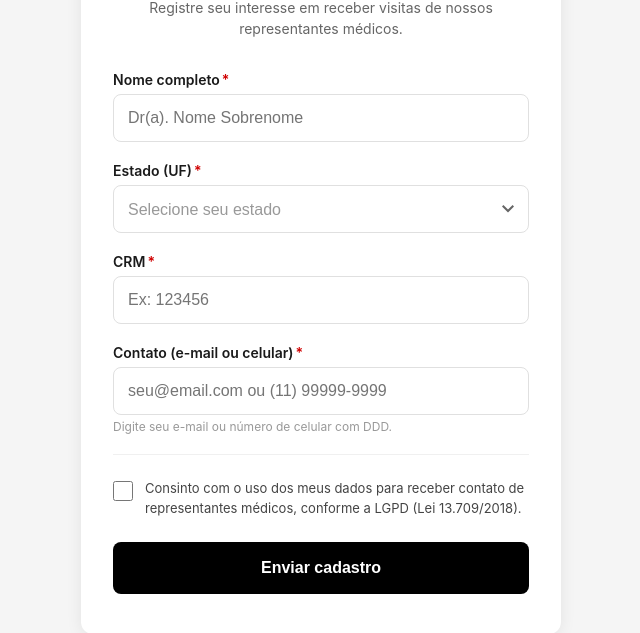
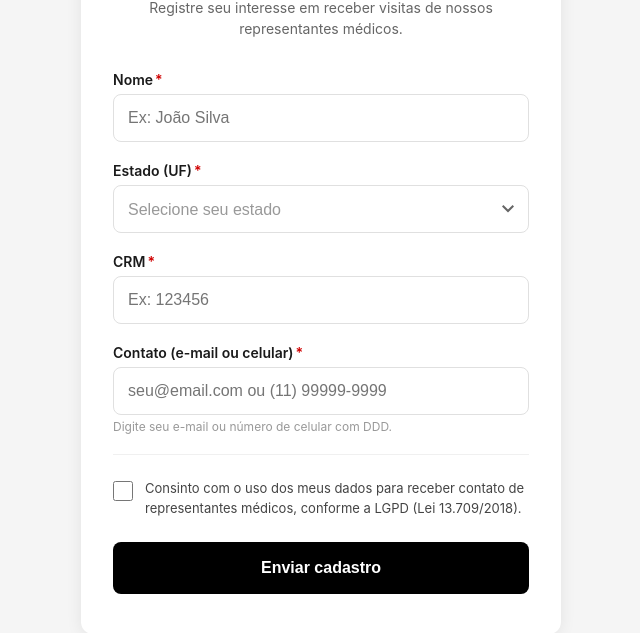
Before and after one commit to guilhermeoliveiraprincipia-dotcom/cadastro-medicos, a plain HTML site: page index.html in a window 1280 px wide. Shown: the part 123-756 px from the top of the page, without its empty margins (319-959 px from the left). Drawn offline with Linux system fonts and the light colour scheme.

Commit message:
style: alterar label para Nome e placeholder

```diff
--- a/index.html
+++ b/index.html
@@ -263,9 +263,9 @@
             <form id="registrationForm" novalidate>
                 <!-- Nome -->
                 <div class="form-group" id="nomeGroup">
-                    <label for="nome">Nome completo<span class="required">*</span></label>
-                    <input type="text" id="nome" name="nome" placeholder="Dr(a). Nome Sobrenome" required>
-                    <div class="error-msg">Por favor, informe seu nome completo.</div>
+                    <label for="nome">Nome<span class="required">*</span></label>
+                    <input type="text" id="nome" name="nome" placeholder="Ex: João Silva" required>
+                    <div class="error-msg">Por favor, informe seu nome.</div>
                 </div>
 
                 <!-- UF -->
```
